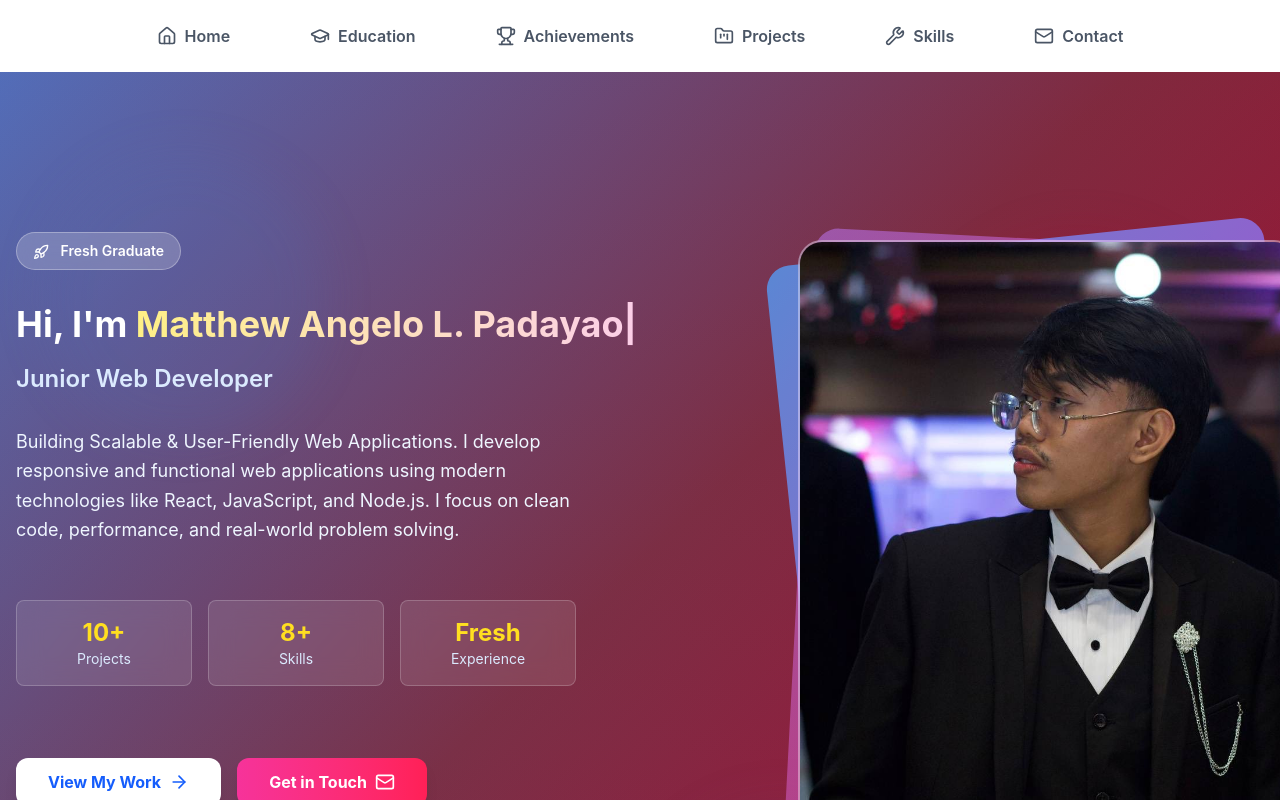
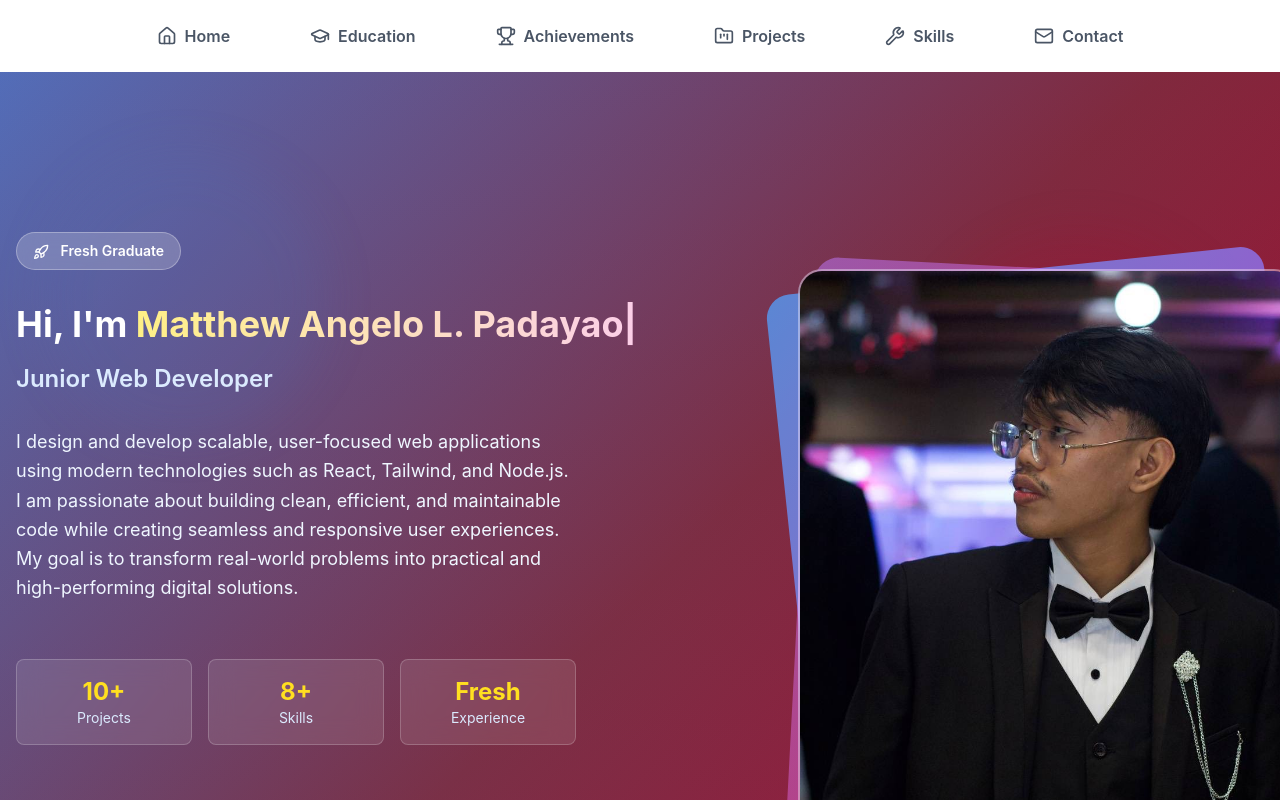
Before and after one commit to Mattdev-cmd/Portfolio, a React (Vite) app: page / in a window 1280 px wide. Shown: the top 800 px of the page. Built offline with nearby package versions, Linux system fonts and the light colour scheme.

Commit message:
Update Hero.tsx

```diff
--- a/src/components/Hero.tsx
+++ b/src/components/Hero.tsx
@@ -83,7 +83,7 @@ export default function Hero() {
 
             {/* Description - Staggered */}
             <p className="text-sm sm:text-base lg:text-lg text-blue-50 leading-relaxed max-w-xl animate-slide-in-left" style={{animationDelay: '0.3s'}}>
-              Building Scalable & User-Friendly Web Applications. I develop responsive and functional web applications using modern technologies like React, JavaScript, and Node.js. I focus on clean code, performance, and real-world problem solving.
+              I design and develop scalable, user-focused web applications using modern technologies such as React, Tailwind, and Node.js. I am passionate about building clean, efficient, and maintainable code while creating seamless and responsive user experiences. My goal is to transform real-world problems into practical and high-performing digital solutions.
             </p>
 
             {/* Statistics */}
```
